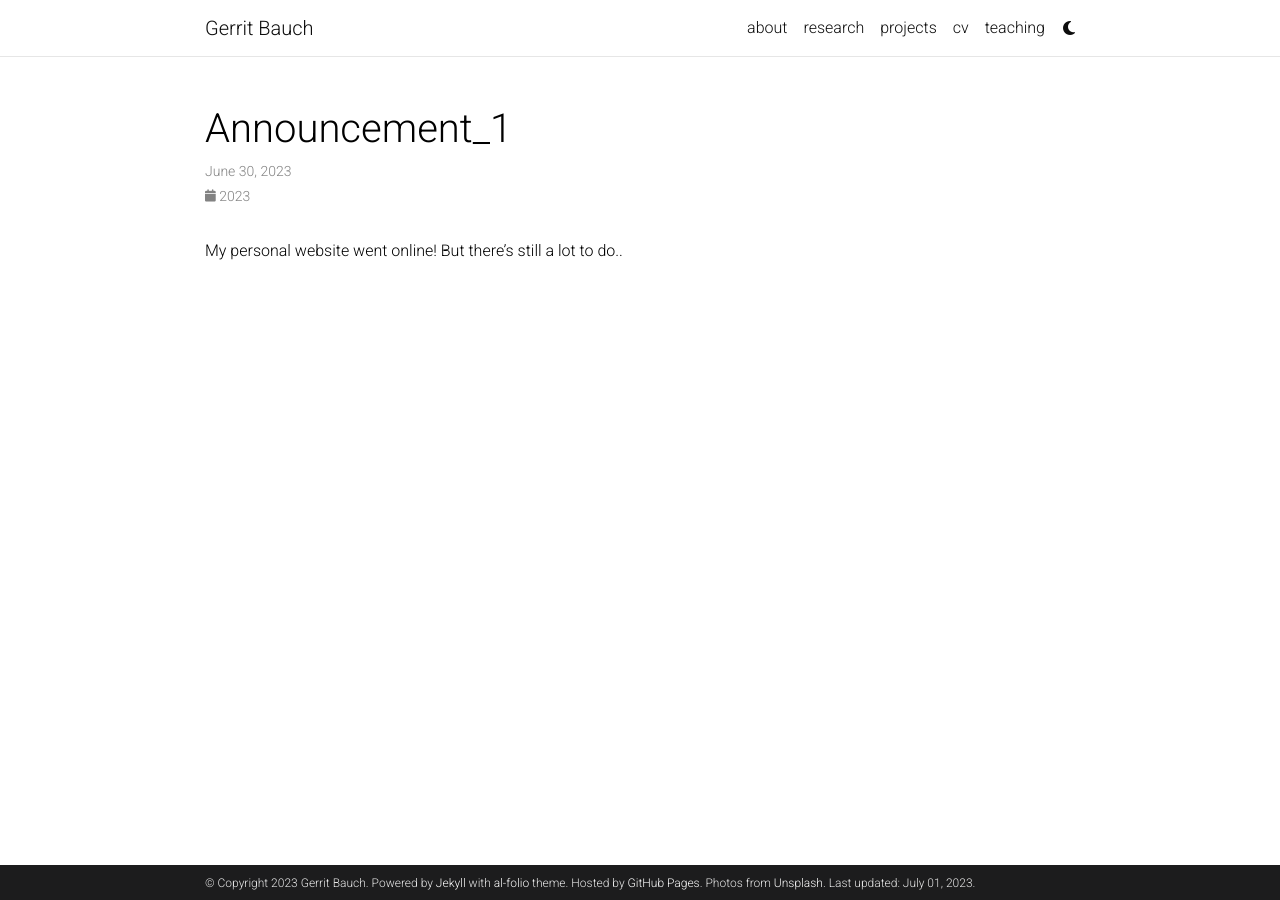
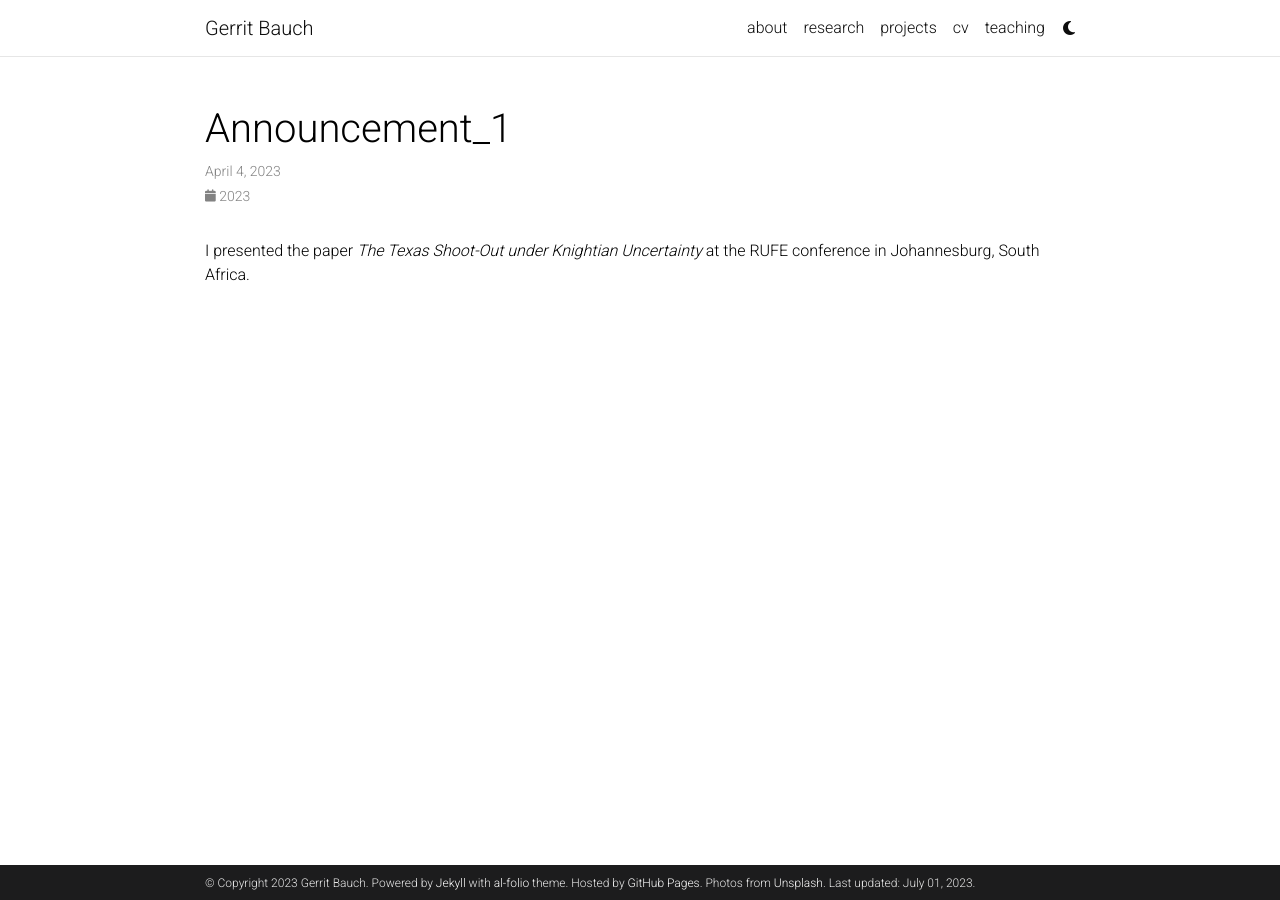
Before and after one commit to gbauch/gbauch.github.io, a Jekyll site: the page built from _news/announcement_1.md, in a window 1280 px wide. Built offline with Jekyll 4.4.1, drawn with Linux system fonts in a browser that asks for light colours; comment, search, counter and statistics services are not loaded; a style sheet for code colours, icons or effects is not loaded.

Commit message:
Update announcement_1.md

```diff
--- a/_news/announcement_1.md
+++ b/_news/announcement_1.md
@@ -1,8 +1,8 @@
 ---
 layout: post
-date: 2023-06-30 16:00
+date: 2023-04-04 16:00
 inline: true
 related_posts: false
 ---
 
-My personal website went online! But there's still a lot to do..
+I presented the paper *The Texas Shoot-Out under Knightian Uncertainty* at the RUFE conference in Johannesburg, South Africa.
```
